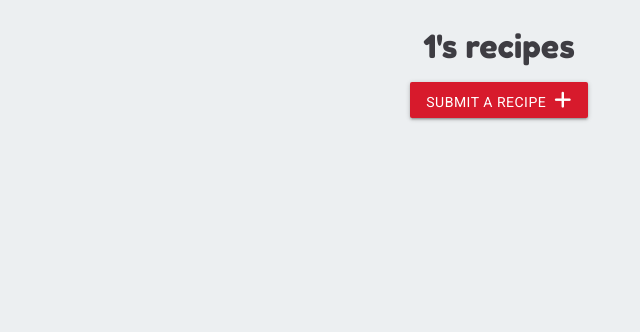
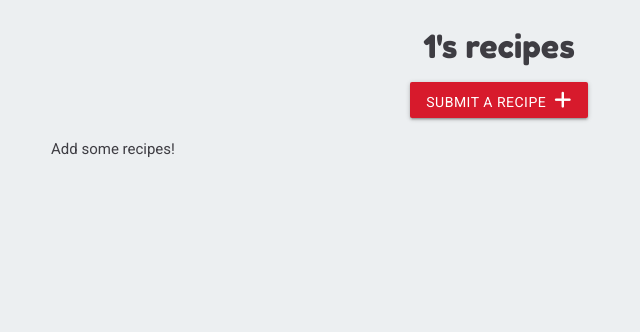
Before and after one commit to Isabella-Mitchell/gather-recipe-website, a Flask app: page /dashboard in a window 1280 px wide. Shown: the part 64-396 px from the top of the page, without its empty margins (141-781 px from the left). Run offline with Flask 2, Linux system fonts and the light colour scheme; the visitor is signed in with stand-in values (Sample User, id 1); data that the repository does not hold is empty; some libraries are stand-ins or nearby versions.

Commit message:
Add messaging to pages if no recipes exist

```diff
--- a/gather/routes.py
+++ b/gather/routes.py
@@ -118,7 +118,7 @@ def login():
 @app.route("/dashboard", methods=["GET", "POST"])
 def dashboard():
     if "user" in session:
-        user_recipes = mongo.db.recipes.find({"author": session["user"]})
+        user_recipes = list(mongo.db.recipes.find({"author": session["user"]}))
         cuisines = list(Cuisine.query.order_by(Cuisine.cuisine_name).all())
         favourite_recipes = get_favourite_recipes(session["user"])
         return render_template(
@@ -360,5 +360,5 @@ def remove_favourite(recipe_id):
 def favourite_recipes():
     if "user" in session:
         cuisines = list(Cuisine.query.order_by(Cuisine.cuisine_name).all())
-        favourite_recipes = get_favourite_recipes(session["user"])
+        favourite_recipes = list(get_favourite_recipes(session["user"]))
     return render_template("favourite_recipes.html", favourite_recipes=favourite_recipes, cuisines=cuisines)
--- a/gather/templates/dashboard.html
+++ b/gather/templates/dashboard.html
@@ -9,6 +9,7 @@
         </div>
     </div>
 
+    {% if user_recipes|length > 0 %}
     <div class="row">
         {% for recipe in user_recipes %}
 
@@ -51,5 +52,11 @@
 
         {% endfor %}
     </div>
+    {% else %}
+    <div class="row">
+        <p>Add some recipes!</p>
+    </div>
+    {% endif %}
+
 
 {% endblock %}
--- a/gather/templates/favourite_recipes.html
+++ b/gather/templates/favourite_recipes.html
@@ -3,6 +3,7 @@
 
 <h3 class="page-title-responsive">{{ session['user'] }}'s favourite recipes</h3>
 
+{% if favourite_recipes|length > 0 %}
     <div class="row">
 
         {% for favourite_recipe in favourite_recipes %}
@@ -43,5 +44,10 @@
 
         {% endfor %}
     </div>
+    {% else %}
+    <div class="row">
+        <p>Add some favourites!</p>
+    </div>
+    {% endif %}
 
 {% endblock %}
```
Lines whose indentation alone changed are shown as unchanged.
